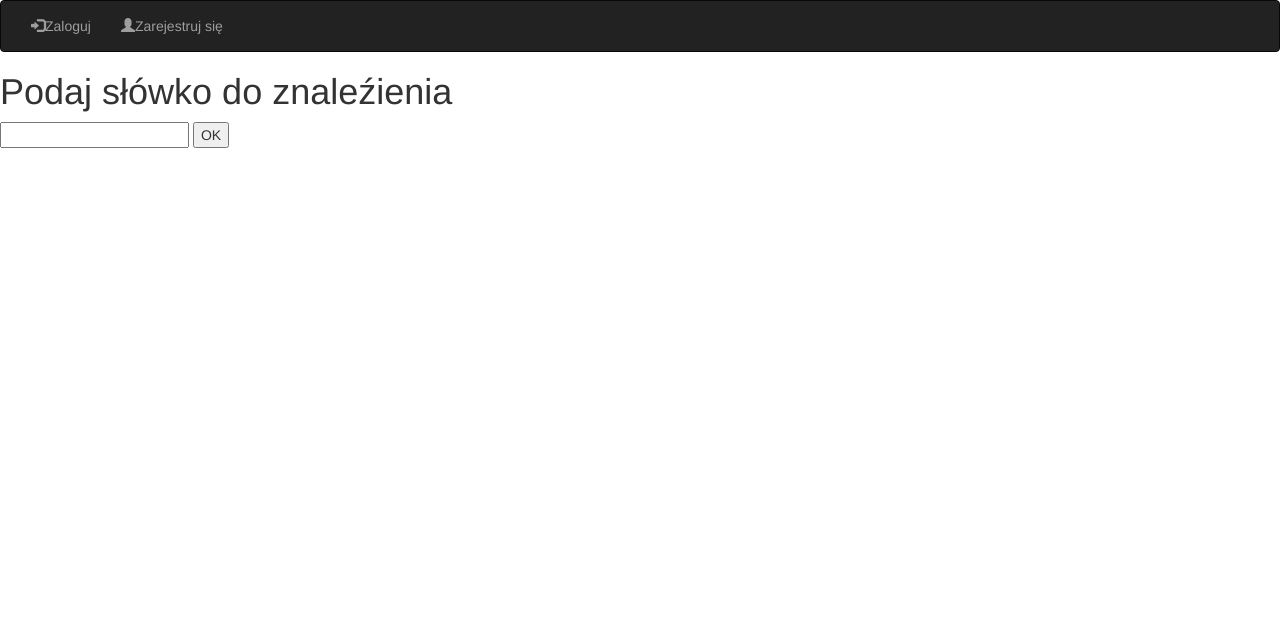
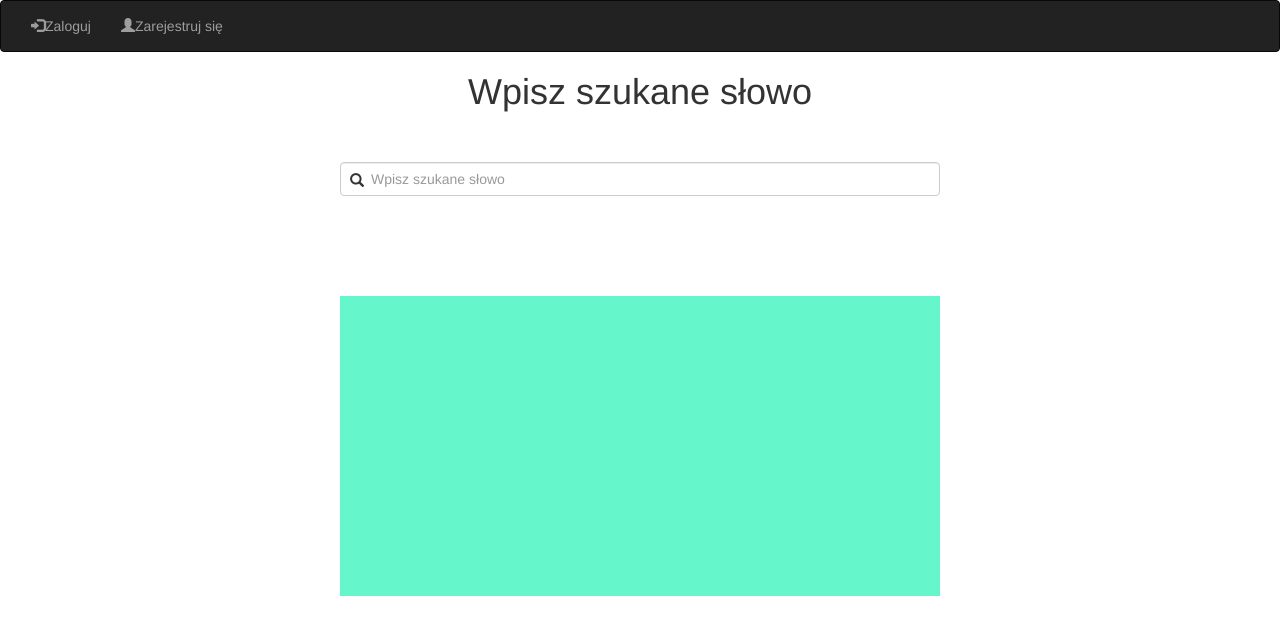
Before and after one commit to zpmexx/EnglishCards, a Django app: page /znajdz/ in a window 1280 px wide. Shown: the top 635 px of the page. Run offline with Django 4.2, Linux system fonts and the light colour scheme; some libraries are stand-ins or nearby versions.

Commit message:
Front dla addQuiz i findCard, poprawa navbaru.

```diff
--- a/englishcards/templates/navbar.html
+++ b/englishcards/templates/navbar.html
@@ -19,12 +19,12 @@
       <li><a href="{% url 'home' %}">Strona główna</a></li>
     </ul> -->
     <ul class="nav navbar-nav navbar-right">
-      <li><a href="{% url 'findCard' %}"><span class="glyphicon glyphicon-education"></span> Znajdź słówko</a></li>
+      <li><a href="{% url 'findCard' %}"><span class="glyphicon glyphicon-search"></span> Znajdź słówko</a></li>
       <li><a href="{% url 'selectLevel' %}"><span class="glyphicon glyphicon-education"></span> Nauka słówek</a></li>
       <li><a href="{% url 'addWord' %}"><span class="glyphicon glyphicon-plus"></span> Dodaj słówko</a></li>
       <li><a href="{% url 'userFavorites' %}"><span class="glyphicon glyphicon-star"></span> Ulubione</a></li>
       <li><a href="{% url 'addQuiz' %}"><span class="glyphicon glyphicon-check"></span> Nowy Quiz</a></li>
-      <li><a href="{% url 'quizHistory' %}"><span class="glyphicon glyphicon-check"></span> Twoje Quizy</a></li>
+      <li><a href="{% url 'quizHistory' %}"><span class="glyphicon glyphicon-list-alt"></span> Twoje Quizy</a></li>
       <li><a href="{% url 'logout' %}"><span class="glyphicon glyphicon-log-in"></span> Wyloguj</a></li>
       {% if user.is_authenticated and request.user.is_staff %}
       <li><a href="{% url 'admin:index' %}"><span class="glyphicon glyphicon-wrench"></span> Panel Administratora</a></li>
--- a/englishcards/words/templates/words/findCard.html
+++ b/englishcards/words/templates/words/findCard.html
@@ -1,17 +1,73 @@
 {% include 'navbar.html' %}
+<style>
+    .inner-addon {
+    position: relative;
+    width: 600px;
+    margin-top: 50px;
+}
 
-<h1>Podaj słówko do znaleźienia</h1>
+/* style icon */
+.inner-addon .glyphicon {
+  position: absolute;
+  padding: 10px;
+  pointer-events: none;
+}
+
+/* align icon */
+.left-addon .glyphicon  { left:  0px;}
+.right-addon .glyphicon { right: 0px;}
+
+/* add padding  */
+.left-addon input  { padding-left:  30px; }
+.right-addon input { padding-right: 30px; }
+
+.container .card  {
+    margin-top: 100px;
+    position: relative;
+		display: flex;
+		width: 600px;
+		height: 300px;
+        background: #65f7cb;
+        justify-content: center;
+		align-items: center;
+	}
+
+p {
+    font-size: 20px;
+    color: black;
+}
+h2 {
+    font-size: 50px;
+    font-style: italic;
+    color: black;
+}
+
+h1 {
+    text-align: center;
+}
+</style>
+<center>
+<h1>Wpisz szukane słowo</h1>
 <form method = "POST"  class="login-box-form">
     {% csrf_token %}
-    <input id="findCard" type="text" name="findCard">
-    <input type="submit" value="OK">
+    <div class="inner-addon left-addon">
+        <i class="glyphicon glyphicon-search"></i>
+    <input id="findCard" type="text" name="findCard"  class="form-control" placeholder="Wpisz szukane słowo">
+    </div>
 </form>
 
+<div class="container">
+<div class="card">
 {% if card %}
-    <p>{{card.polishName}}</p>
+<div class="content">
+    <h2>{{card.polishName}}</h2>
     <p>{{card.polishDescription}}</p>
-    <p>{{card.englishName}}</p>
+    <h2>{{card.englishName}}</h2>
     <p>{{card.englishDescription}}</p>
+</div>
 {% else %}
 <p>{{message}}</p>
 {% endif %}
+</center>
+</div>
+</div>
```
Also changed, not shown: englishcards/logins/templates/logins/userfavorites.html (+107 -69 lines), englishcards/words/templates/words/addQuiz.html (+39 -3 lines), englishcards/db.sqlite3 (added).
